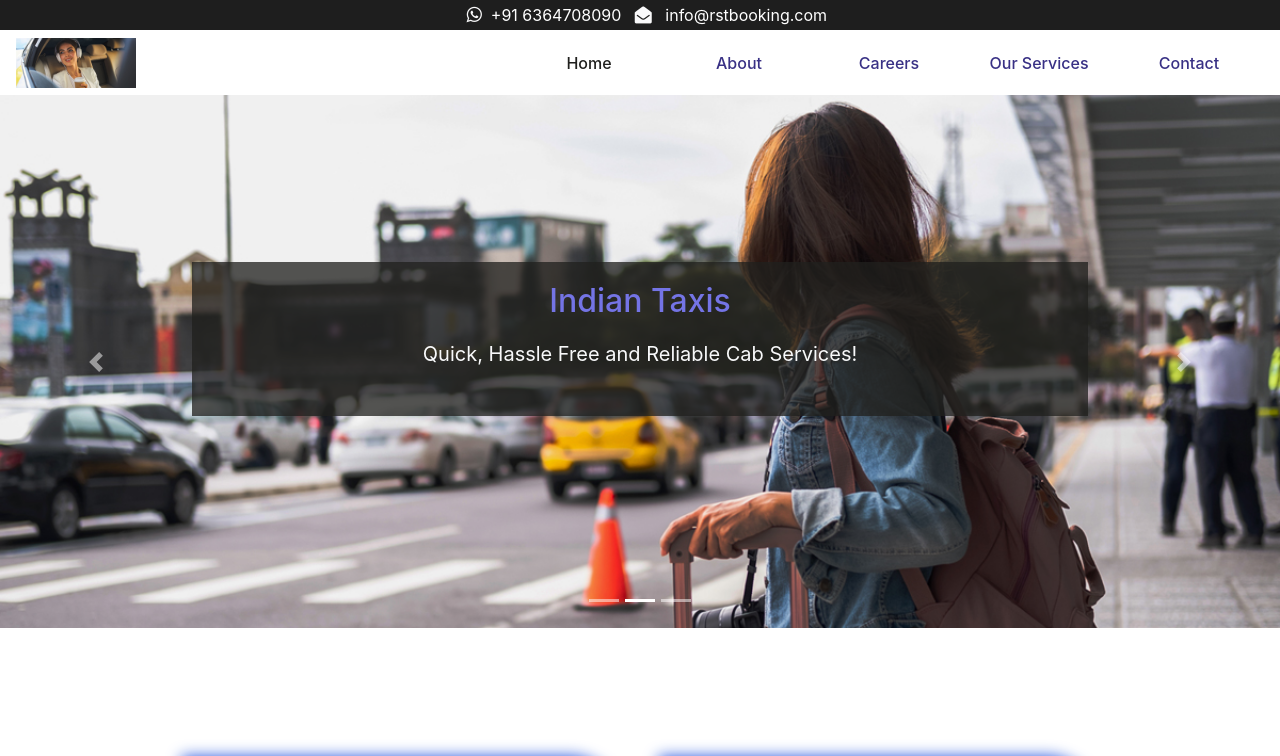
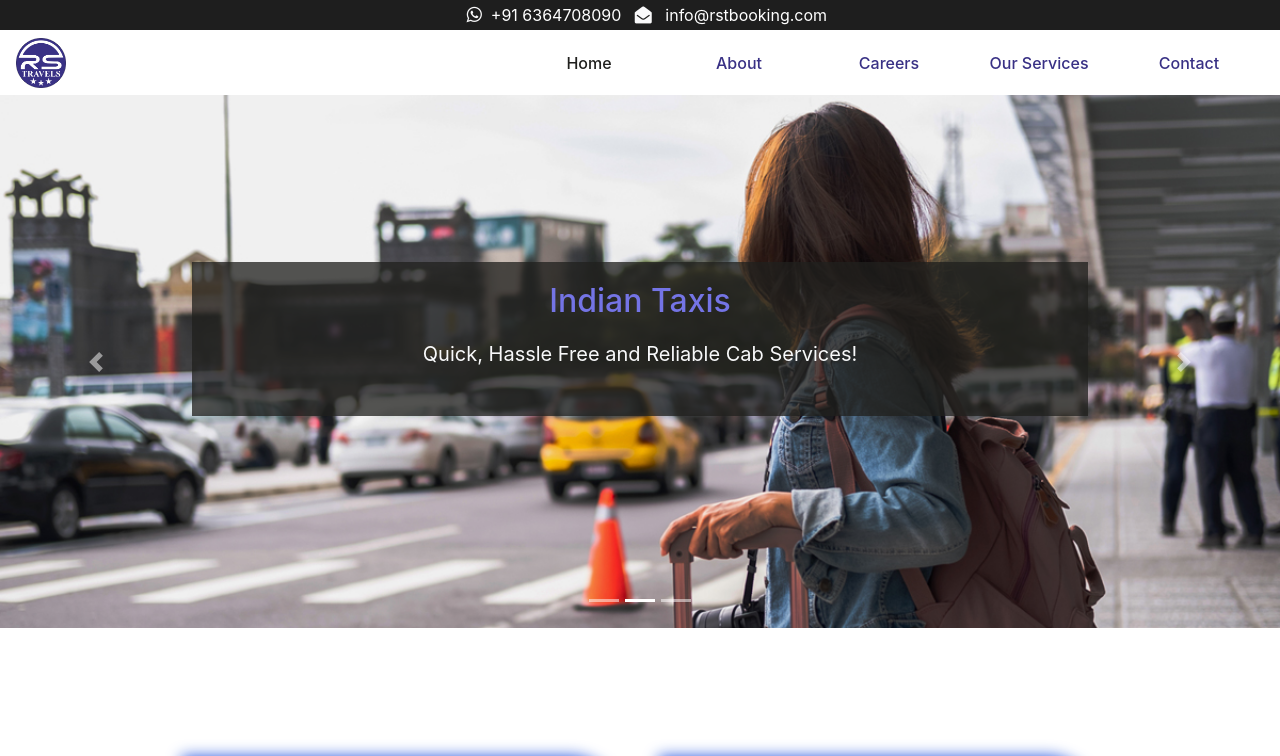
Before and after one commit to saisandeep9/website-old, a React (Create React App) app: page / in a window 1280 px wide. Shown: the top 756 px of the page. Built offline with nearby package versions, Linux system fonts and the light colour scheme; what google-maps-react would draw is missing.

Commit message:
first commit

```diff
--- a/src/components/navBar/navBar3.jsx
+++ b/src/components/navBar/navBar3.jsx
@@ -66,7 +66,7 @@ class NavBar2 extends Component {
         >
           <div className="navbar-brand">
             <img
-              src="1.jpg"
+              src="rstlog.png"
               alt="rstlog"
               className=""
               style={{ width: "50x", height: "50px" }}
```
